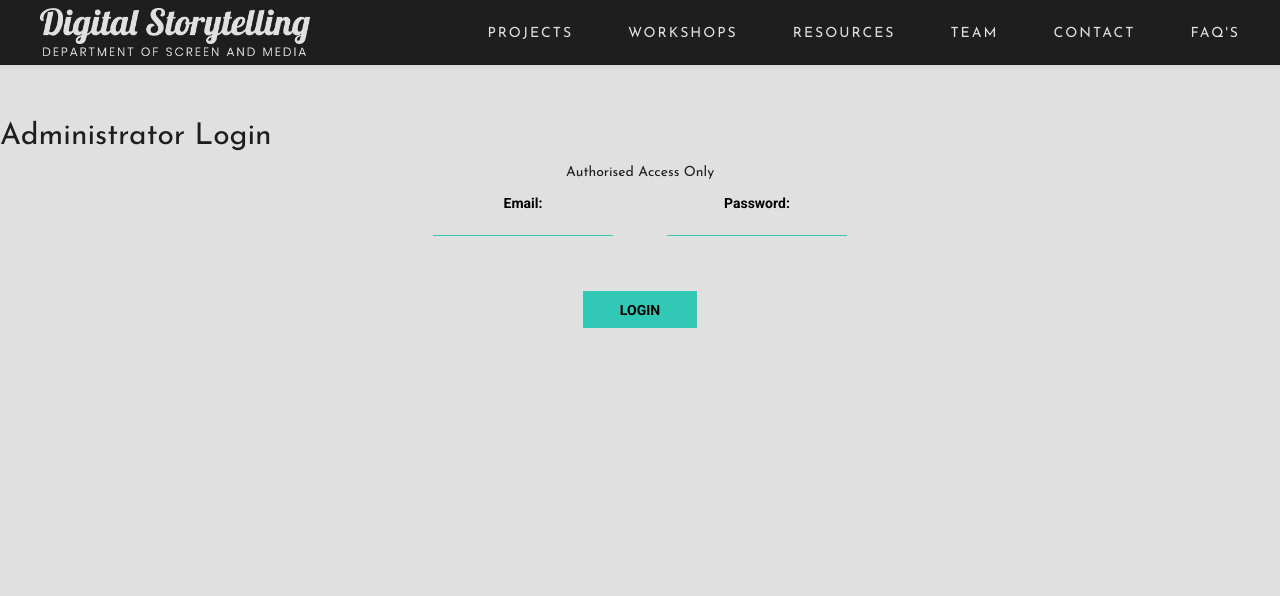
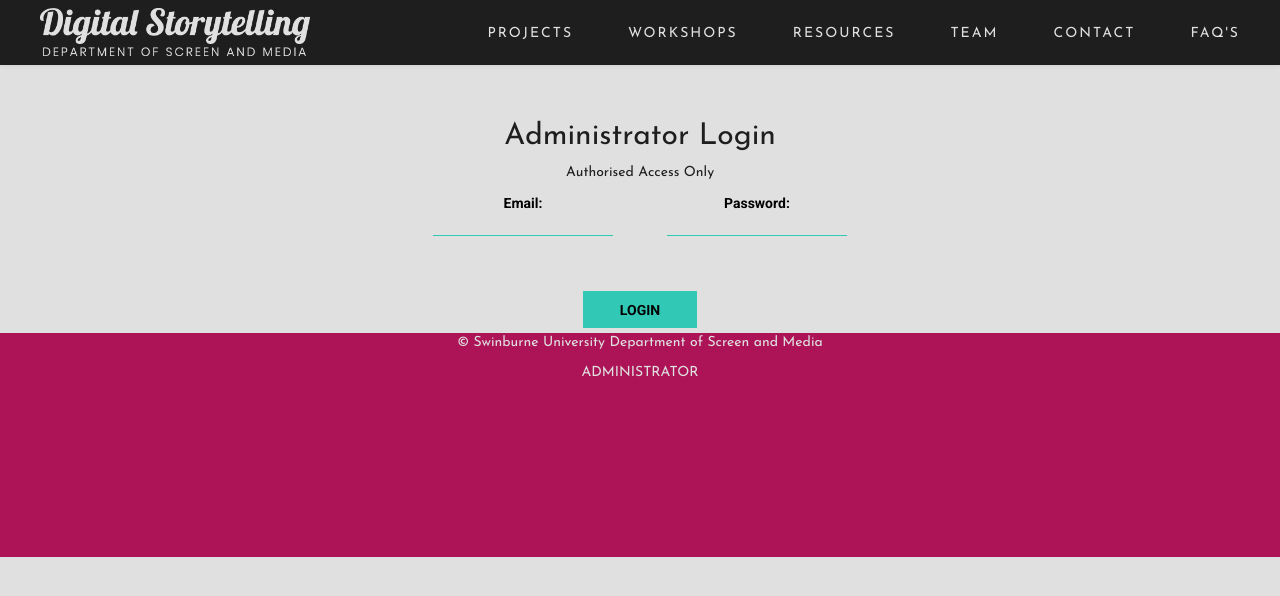
Before and after one commit to themelbguy/digitalstorytelling, a PHP site: page /adminLogin.php in a window 1280 px wide. Shown: the top 596 px of the page. Run offline with PHP 8.4, Linux system fonts and the light colour scheme; some libraries are stand-ins or nearby versions.

Commit message:
Add files via upload

```diff
--- a/adminLogin.php
+++ b/adminLogin.php
@@ -18,9 +18,10 @@ include "includes/head.php";
 
     <?php include "includes/nav.php"; ?>
 
+    <div class="container-fluid">
       <div class="row">
         <div class="col-lg-12 col-md-12 col-sm-12 col-xs-12 navPadding">
-        <h3>Administrator Login</h3>
+          <h3 class="adminH3">Administrator Login</h3>
           <p>Authorised Access Only</p>
         </div>
       </div>
@@ -44,5 +45,8 @@ include "includes/head.php";
         </div>
       </div>
 
+      <?php include "includes/footer.php"; ?>
+    </div>
+
   </body>
 </html>
--- a/css/styles.css
+++ b/css/styles.css
@@ -114,6 +114,17 @@ nav
   transition: .3s ease;
 }
 
+li.active
+{
+  background-color: #1E1E1E !important;
+}
+
+li.active a
+{
+  background-color: #1E1E1E !important;
+  color: #E91E63 !important;
+}
+
 .navbar-brand img
 {
   height: 35px;
@@ -182,6 +193,27 @@ p
 {
   height: 224px;
   background-color: #AD1457;
+  text-align: center;
+}
+
+.footerText
+{
+  text-decoration: none;
+  color: #E0E0E0;
+}
+
+.footerText a
+{
+  text-decoration: none;
+  color: #E0E0E0;
+}
+
+.footerText a:hover
+{
+  opacity: 0.75;
+  transition: 0.3s ease;
+  text-decoration: none;
+  color: #E0E0E0;
 }
 
 .testimonialBox
@@ -298,12 +330,14 @@ input[type="text"]
   border-style: solid;
   width: 180px;
   background-color: #E0E0E0;
+  font-weight: normal;
 }
 
 input[type="text"]:focus
 {
   border-bottom: 1px solid #E91E63;
   transition: 0.3s ease;
+  font-weight: normal;
 }
 
 input[type="password"]
@@ -337,6 +371,11 @@ input[type="submit"]:hover
   transition: 0.3s ease;
 }
 
+textarea:focus, input:focus
+{
+  outline: none;
+}
+
 .adminLoginForm
 {
   text-align: center;
@@ -350,5 +389,28 @@ input[type="submit"]:hover
 
 .formSubmit
 {
-  padding-top: 50px;
+  margin-top: 50px;
 }
+
+#map {
+  height: 100vh;
+  width: 100%;
+  overflow: hidden;
+}
+
+.adminH3
+{
+  text-align: center;
+}
+
+.navbar-default .navbar-nav > .open > a, .navbar-default .navbar-nav > .active > a
+{
+	background-image: -webkit-linear-gradient(top,#1E1E1E  0, #1E1E1E 100%) !important;
+    background-image: -o-linear-gradient(top,##1E1E1E 0,#1E1E1E 100%)!important;
+    background-image: -webkit-gradient(linear,left top,left bottom,from(#1E1E1E),to(#1E1E1E))!important;
+    background-image: linear-gradient(to bottom,#1E1E1E 0,#1E1E1E 100%) !important;
+    filter: progid:DXImageTransform.Microsoft.gradient(startColorstr='#1E1E1E', endColorstr='#1E1E1E', GradientType=0) !important;
+    background-repeat: repeat-x;
+    -webkit-box-shadow: inset 0 3px 9px rgba(0,0,0,.075);
+    box-shadow: inset 0 3px 9px rgba(0,0,0,.075);
+}
--- a/includes/nav.php
+++ b/includes/nav.php
@@ -14,12 +14,12 @@
     <!-- Collect the nav links, forms, and other content for toggling -->
     <div class="collapse navbar-collapse" id="myNavbar">
       <ul class="nav navbar-nav navbar-right">
-        <li><a href="#section1">PROJECTS</a></li>
-        <li><a href="#section2">WORKSHOPS</a></li>
-        <li><a href="#section3">RESOURCES</a></li>
-        <li><a href="#section4">TEAM</a></li>
-        <li><a href="#section5">CONTACT</a></li>
-        <li><a href="#section6">FAQ'S</a></li>
+        <li><a href="#projects">PROJECTS</a></li>
+        <li><a href="#workshops">WORKSHOPS</a></li>
+        <li><a href="#resources">RESOURCES</a></li>
+        <li><a href="#team">TEAM</a></li>
+        <li><a href="#contact">CONTACT</a></li>
+        <li><a href="#faqs">FAQ'S</a></li>
       </ul>
     </div><!-- /.navbar-collapse -->
   </div><!-- /.container-fluid -->
```
Also changed, not shown: index.php (+10 -10 lines), README.md, images/DSTlogoColour.png (added), images/banner2.jpg (added), images/cd-top-arrow-colour.svg (added), images/cd-top-arrow.svg (added), images/genericUser.png (added), js/scripts.js (line endings or trailing spaces). Lines whose indentation alone changed are shown as unchanged.
